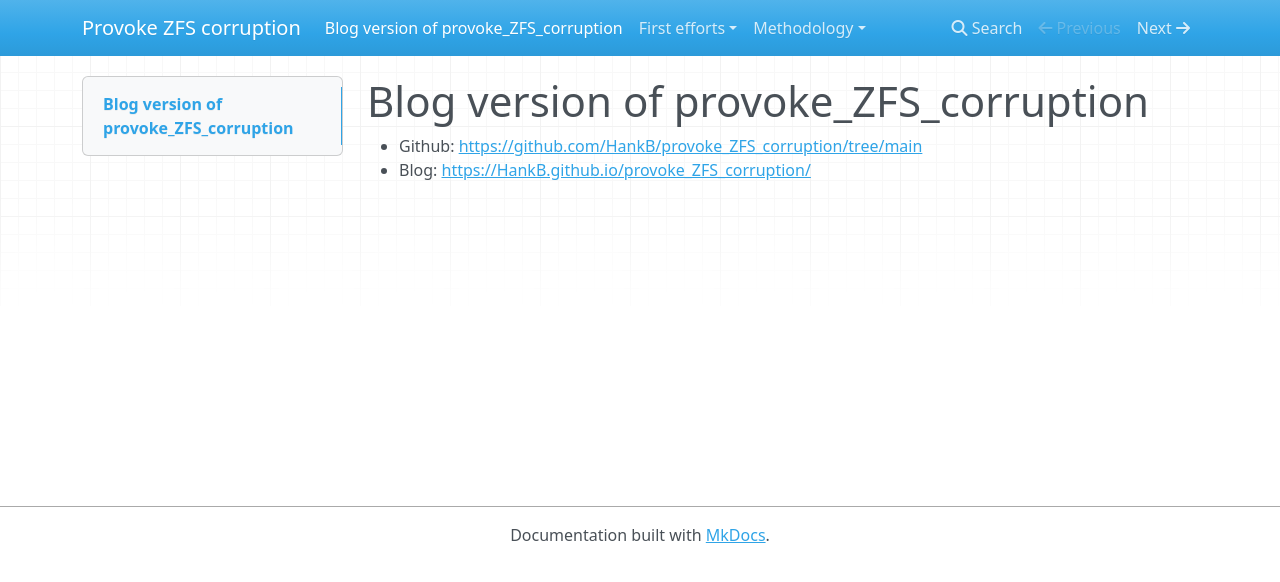
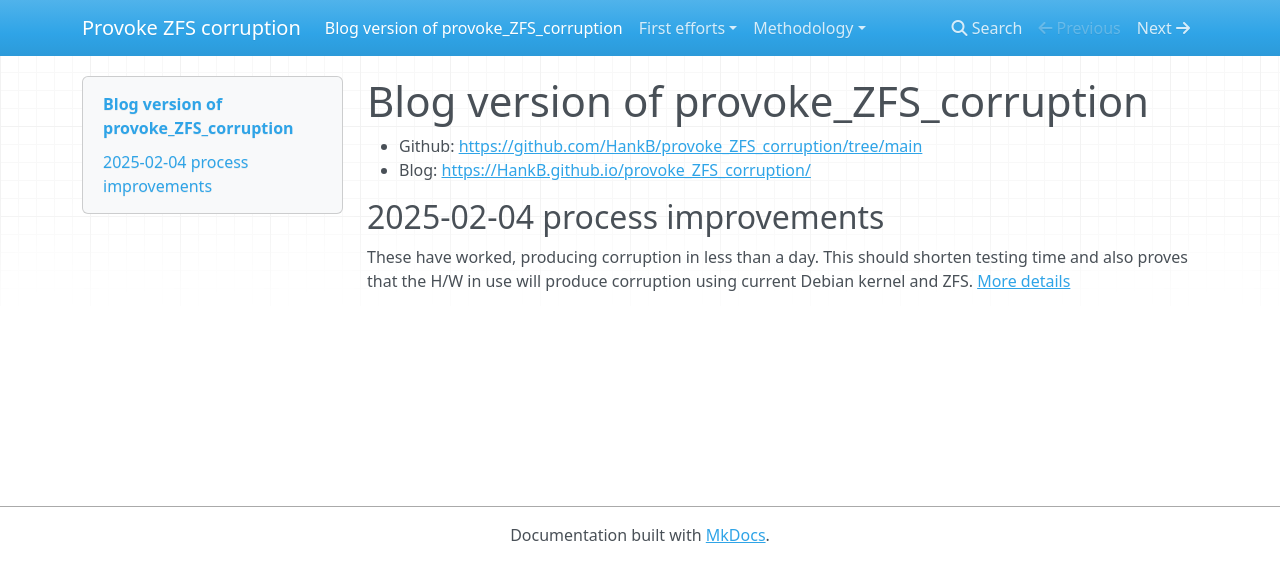
Before and after one commit to HankB/provoke_ZFS_corruption, an MkDocs documentation site: the page built from docs/index.md, in a window 1280 px wide. Shown: the top 582 px of the page. Built offline with MkDocs 1.6.1, drawn with Linux system fonts in a browser that asks for light colours; nearby versions of some CDN libraries.

Commit message:
link recent results

```diff
--- a/docs/index.md
+++ b/docs/index.md
@@ -2,3 +2,7 @@
 
 * Github: <https://github.com/HankB/provoke_ZFS_corruption/tree/main>
 * Blog: <https://HankB.github.io/provoke_ZFS_corruption/>
+
+## 2025-02-04 process improvements
+
+These have worked, producing corruption in less than a day. This should shorten testing time and also proves that the H/W in use will produce corruption using current Debian kernel and ZFS. [More details](./tests/2025-02-03_methodology/results.md)
```
Also changed, not shown: docs/methodology/README.md (+1 -1 lines).
